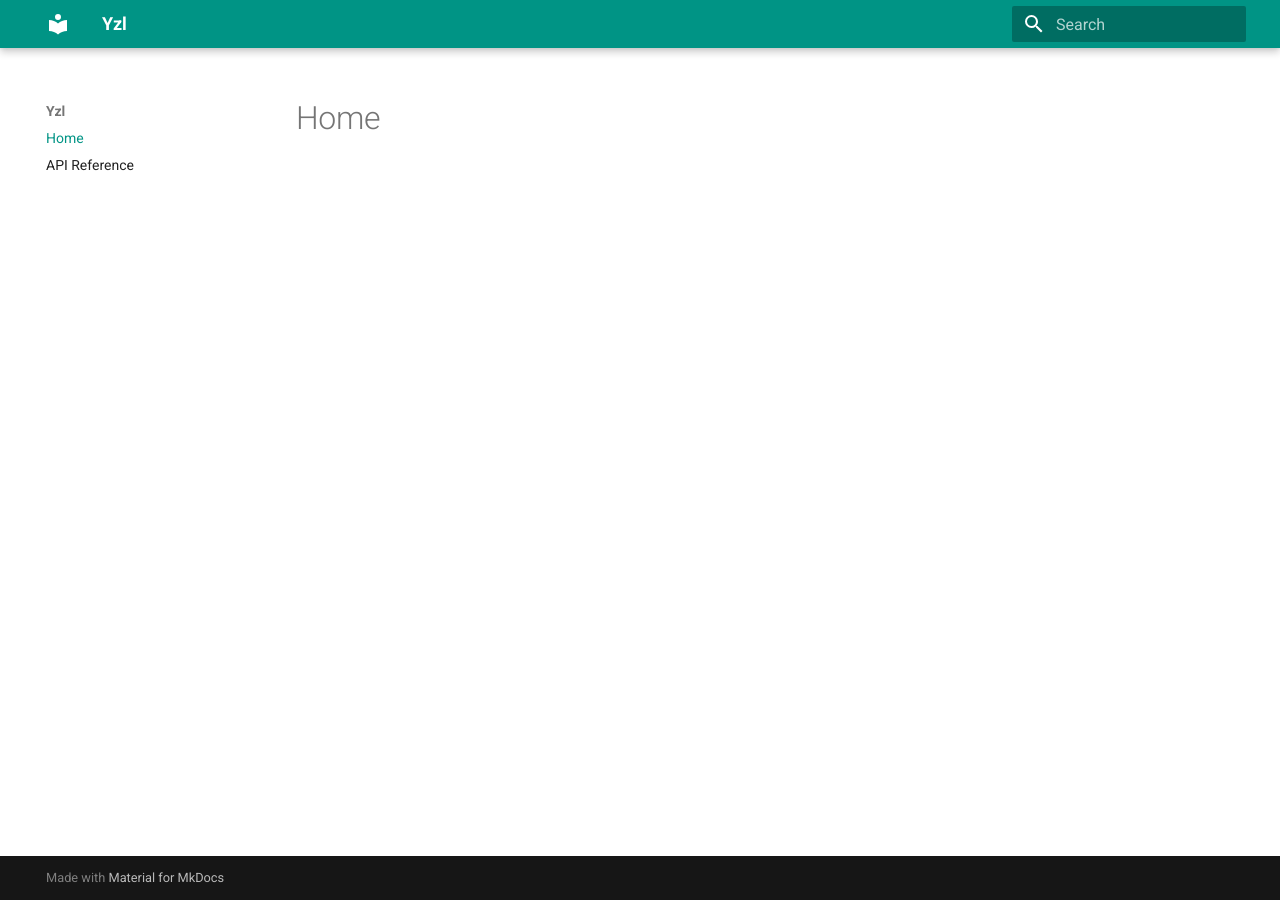
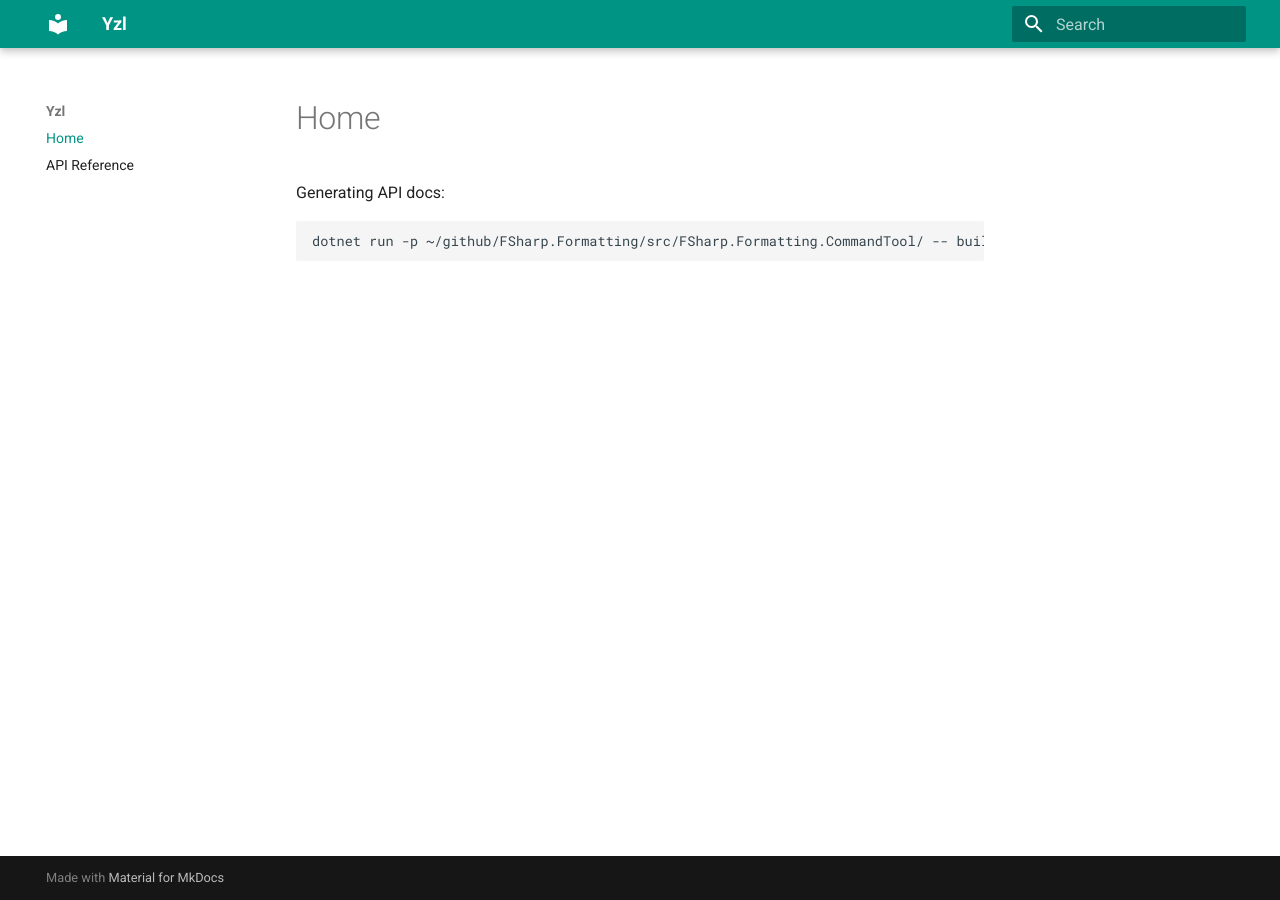
Before and after one commit to queil/yzl, an MkDocs documentation site: the page built from docs/index.md, in a window 1280 px wide. Built offline with MkDocs 1.6.1 and Material for MkDocs 9.7.7, drawn with Linux system fonts in a browser that asks for light colours.

Commit message:
Added temporary api gen info

````diff
--- a/docs/index.md
+++ b/docs/index.md
@@ -1,3 +1,9 @@
 ---
 title: "yzl - YAML Zero-Language - F# DSL for YAML"
 ---
+
+Generating API docs:
+
+```
+dotnet run -p ~/github/FSharp.Formatting/src/FSharp.Formatting.CommandTool/ -- build --nodefaultcontent --output docs/yzl --input docs/yzl --clean
+```
````
